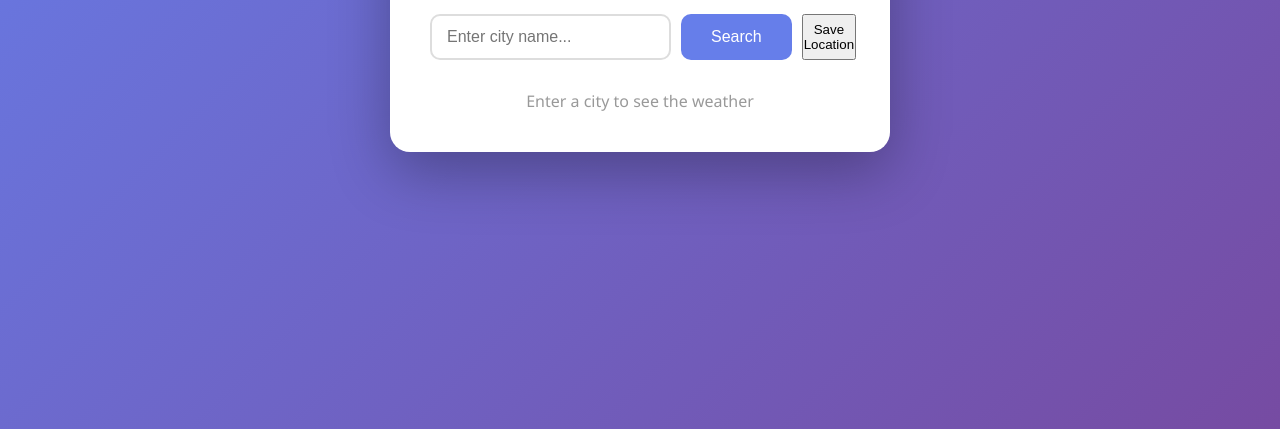
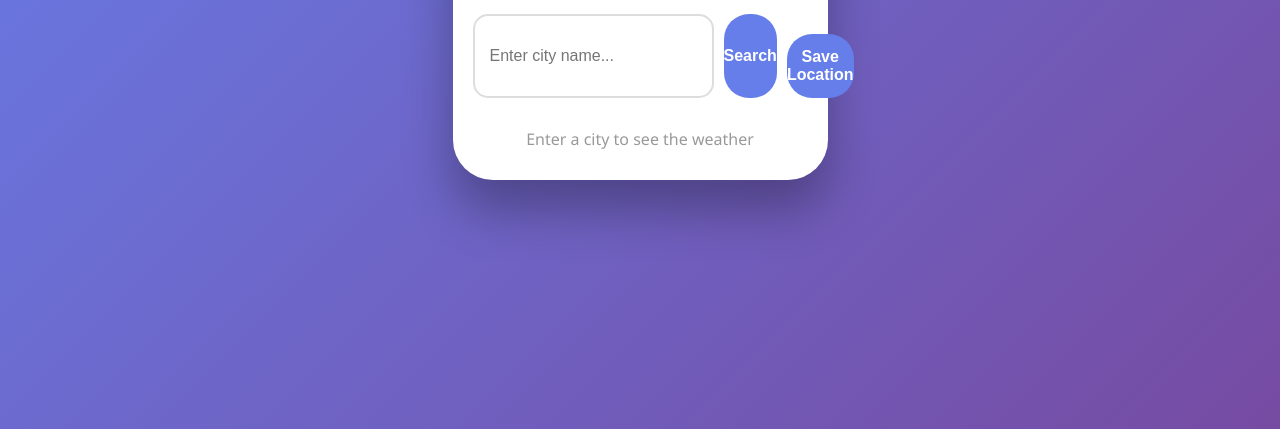
Before and after one commit to Ghostt-lab-ui/weather-info-system, a plain HTML site: page index.html in a window 1280 px wide. Shown: the part 371-800 px from the top of the page. Drawn offline with Linux system fonts and the light colour scheme.

Commit message:
Update styles.css

```diff
--- a/styles.css
+++ b/styles.css
@@ -1,9 +1,11 @@
+/* Reset and box sizing */
 * {
     margin: 0;
     padding: 0;
     box-sizing: border-box;
 }
 
+/* Body gradient and centering */
 body {
     font-family: 'Segoe UI', Tahoma, Geneva, Verdana, sans-serif;
     background: linear-gradient(135deg, #667eea 0%, #764ba2 100%);
@@ -14,15 +16,17 @@ body {
     padding: 20px;
 }
 
+/* Main container like iPhone screen */
 .container {
     background: white;
-    border-radius: 20px;
-    padding: 40px;
-    max-width: 500px;
+    border-radius: 40px; /* bigger round corners for iPhone feel */
+    padding: 30px 20px;
+    max-width: 375px; /* iPhone width */
     width: 100%;
-    box-shadow: 0 20px 60px rgba(0, 0, 0, 0.3);
+    box-shadow: 0 30px 50px rgba(0,0,0,0.3);
 }
 
+/* Heading */
 h1 {
     text-align: center;
     color: #333;
@@ -30,6 +34,7 @@ h1 {
     font-size: 28px;
 }
 
+/* Search section */
 .search-container {
     display: flex;
     gap: 10px;
@@ -40,7 +45,7 @@ h1 {
     flex: 1;
     padding: 12px 15px;
     border: 2px solid #ddd;
-    border-radius: 10px;
+    border-radius: 15px;
     font-size: 16px;
     transition: border-color 0.3s;
 }
@@ -50,21 +55,34 @@ h1 {
     border-color: #667eea;
 }
 
-.search-btn {
-    padding: 12px 30px;
+/* Search button and Save button style */
+.search-btn, #saveBtn {
+    width: 100%;
+    padding: 14px 0;
     background: #667eea;
     color: white;
     border: none;
-    border-radius: 10px;
+    border-radius: 25px;
     font-size: 16px;
+    font-weight: bold;
     cursor: pointer;
-    transition: background 0.3s;
+    transition: background 0.3s, transform 0.2s;
 }
 
-.search-btn:hover {
+.search-btn:hover, #saveBtn:hover {
     background: #764ba2;
+    transform: scale(1.03);
 }
 
+#saveBtn {
+    margin-top: 20px; /* space below weather info */
+}
+
+button:active {
+    transform: scale(0.97);
+}
+
+/* Weather display */
 .weather-container {
     text-align: center;
 }
@@ -103,9 +121,10 @@ h1 {
     font-size: 80px;
 }
 
+/* Weather details cards like iOS widgets */
 .details {
     background: #f5f5f5;
-    border-radius: 15px;
+    border-radius: 20px;
     padding: 20px;
     margin-top: 20px;
     display: grid;
@@ -116,8 +135,9 @@ h1 {
 .detail-item {
     background: white;
     padding: 15px;
-    border-radius: 10px;
-    box-shadow: 0 2px 5px rgba(0, 0, 0, 0.1);
+    border-radius: 15px;
+    box-shadow: 0 4px 10px rgba(0,0,0,0.1);
+    text-align: center;
 }
 
 .detail-label {
@@ -133,6 +153,7 @@ h1 {
     color: #333;
 }
 
+/* Error messages */
 .error {
     color: #e74c3c;
     padding: 15px;
@@ -141,6 +162,7 @@ h1 {
     margin-top: 20px;
 }
 
+/* Responsive for small screens */
 @media (max-width: 600px) {
     .container {
         padding: 20px;
```
